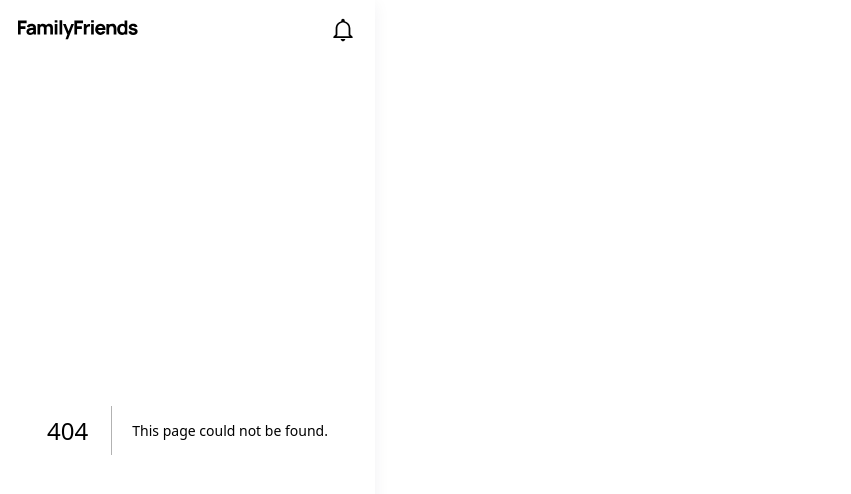
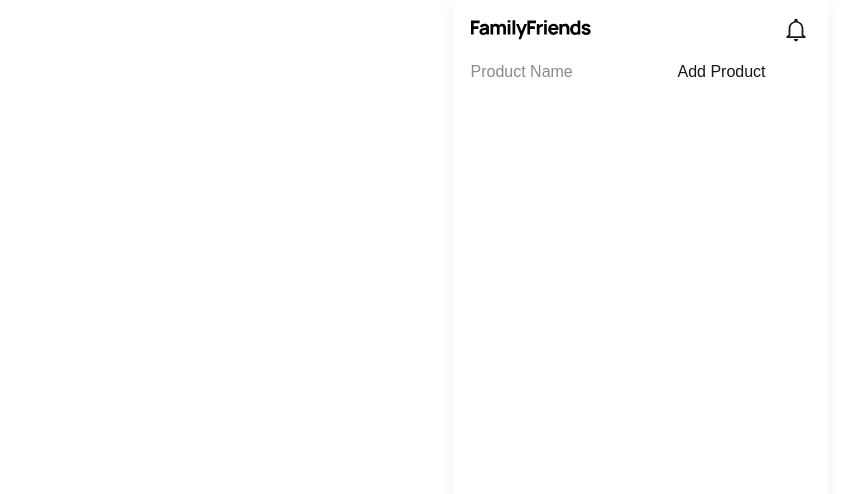
Before and after one commit to Penny-EK/family-friends, a Next.js app: page /addproduct in a window 1280 px wide. Before the commit this address had no page. Shown: the top 494 px of the page, without its empty margins (0-851 px from the left). Built offline with nearby package versions, Linux system fonts and the light colour scheme.

Commit message:
something work

```diff
--- /dev/null
+++ b/src/app/addproduct/action/action.js
@@ -0,0 +1,13 @@
+"use server";
+export const submitProduct = async (prevState, formData) => {
+  const error = {};
+  const productName = formData.get("productname");
+  if (!productName) {
+    error.productName = "product name is required";
+  }
+  //   if else (productName.length < 5) {
+  //     console.log("validation failed");
+  //     error.productName = "product name must be at least 5 characters long";
+  //   }
+  return { error, productName };
+};
--- /dev/null
+++ b/src/app/addproduct/page.js
@@ -0,0 +1,18 @@
+"use client";
+import { useActionState } from "react";
+import { submitProduct } from "./action/action.js";
+const addProduct = () => {
+  const [state, postProduct] = useActionState(submitProduct, { error: {} });
+  console.log(state);
+  return (
+    <form action={postProduct}>
+      {state.error.productName && (
+        <p className="text-red-500">{state.error.productName}</p>
+      )}
+      <input type="text" name="productname" placeholder="Product Name" />
+      <button type="submit">Add Product</button>
+    </form>
+  );
+};
+
+export default addProduct;
```
